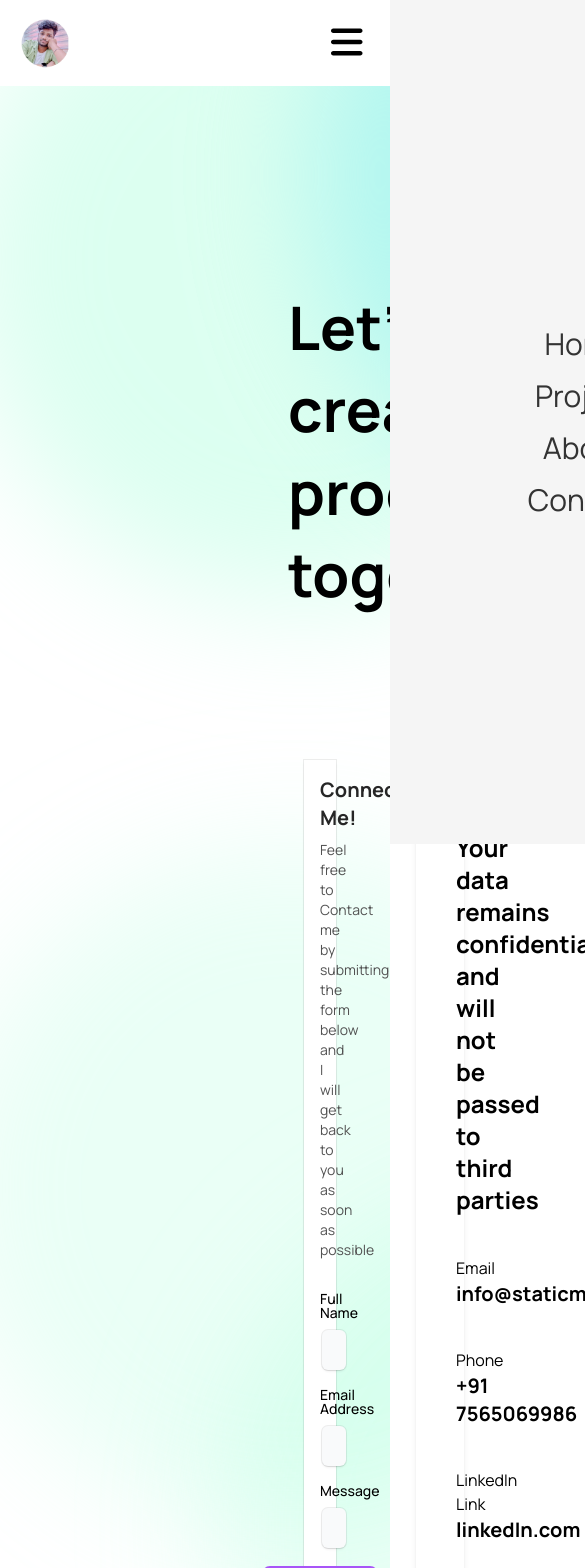
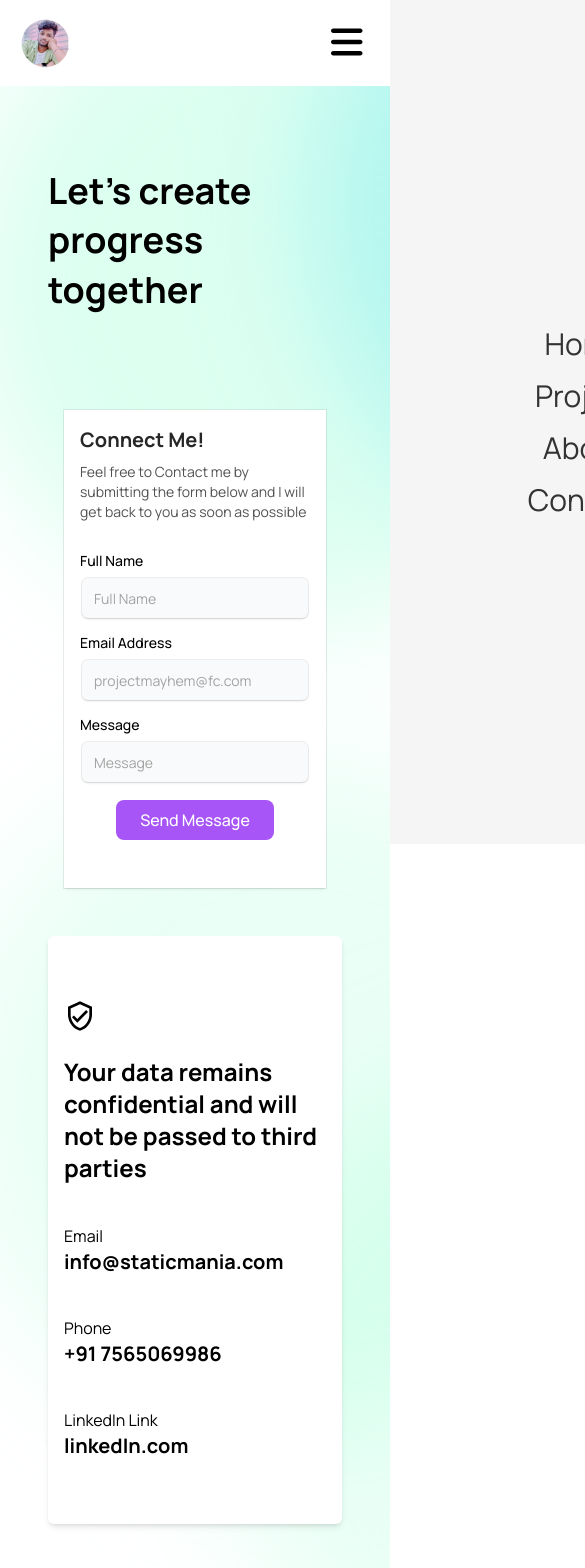
Before and after one commit to Nitishcoderr/Nitishdeveloper-Portfolio, a Next.js app: page /contact in a window 390 px wide. Shown: the top 1568 px of the page, 585 px wide, since content can reach past the window. Built offline with nearby package versions, Linux system fonts and the light colour scheme.

Commit message:
contact responsiveness completed

```diff
--- a/src/app/contact/page.tsx
+++ b/src/app/contact/page.tsx
@@ -3,7 +3,7 @@ import React from 'react'
 
 const page = () => {
   return (
-    <div className="relative  pt-[12.5rem]">
+    <div className="relative pt-20 md:pt-[12.5rem]">
     <div className="w-full h-full absolute overflow-hidden bottom-0">
       <div className="proShape1"></div>
       <div className="proShape2"></div>
@@ -11,12 +11,12 @@ const page = () => {
       <div className="proShape4"></div>
     </div>
     <div className="relative">
-      <div className='px-72'>
-      <h4 className='text-6xl font-bold leading-snug'>
+      <div className='px-12 md:px-72'>
+      <h4 className='text-4xl md:text-6xl font-bold leading-snug'>
       Let’s create <br />
       progress together</h4>
       </div>
-      <div className="mt-12">
+      <div className="pt4 md:mt-12">
       <Contact />
       </div>
     </div>
--- a/src/components/Contact.tsx
+++ b/src/components/Contact.tsx
@@ -13,9 +13,9 @@ export function Contact() {
     console.log('Form submitted');
   };
   return (
-    <div className="flex py-12 px-72">
+    <div className="flex flex-col md:flex-row py-12 px-12 md:px-72">
       {/* box-1 */}
-    <div className="py-12 px-4 w-[50%]">
+    <div className="py-12 px-4 w-full md:w-[50%]">
       <div className="max-w-3xl w-full mx-auto rounded-none md:rounded-2xl p-4 md:p-8 shadow-input bg-white dark:bg-black">
         <h2 className="font-bold text-xl text-neutral-800 dark:text-neutral-200">Connect Me!</h2>
         <p className="text-neutral-600 text-sm max-w-sm mt-2 dark:text-neutral-300">
@@ -61,7 +61,7 @@ export function Contact() {
       </div>
     </div>
 {/* box-2 */}
-<div className="w-[35%] px-6 py-12 rounded-md bg-white shadow-md ml-24 ">
+<div className="e-full md:w-[35%] md:px-6 py-12 rounded-md bg-white shadow-md md:ml-24 ">
   <div className="max-w-3xl w-full flex flex-col justify-center rounded-none md:rounded-2xl p-4 md:p-8">
   <div className="">
     <MdOutlineVerifiedUser fontSize={"2rem"}/>
```
